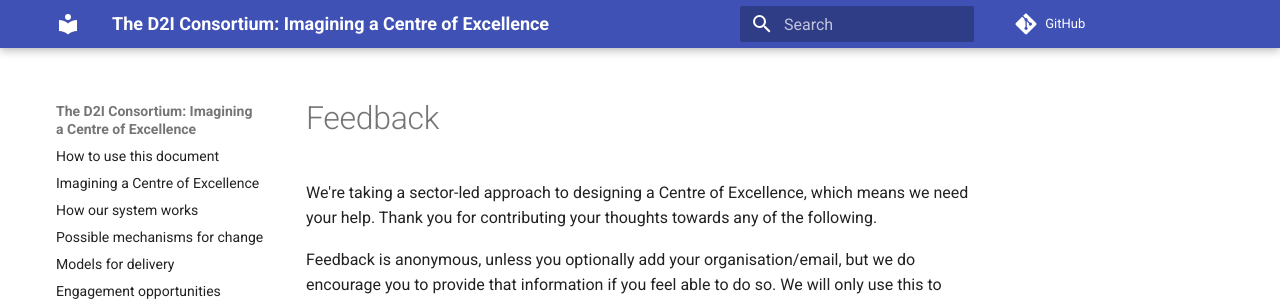
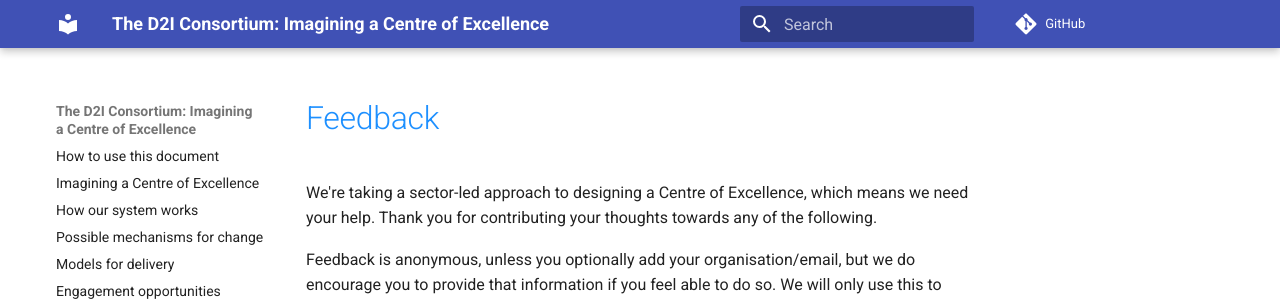
Before and after one commit to data-to-insight/centre-of-excellence, an MkDocs documentation site: the page built from docs/feedback.md, in a window 1280 px wide. Shown: the top 301 px of the page. Built offline with MkDocs 1.6.1 and Material for MkDocs 9.7.7, drawn with Linux system fonts in a browser that asks for light colours; comment, search, counter and statistics services are not loaded.

Commit message:
Changed feedback title colour

```diff
--- a/docs/feedback.md
+++ b/docs/feedback.md
@@ -1,4 +1,4 @@
-# Feedback
+# <span style="color:dodgerblue">Feedback</span>
 
 We're taking a sector-led approach to designing a Centre of Excellence, which means we need your help. Thank you for contributing your thoughts towards any of the following.
 
```
